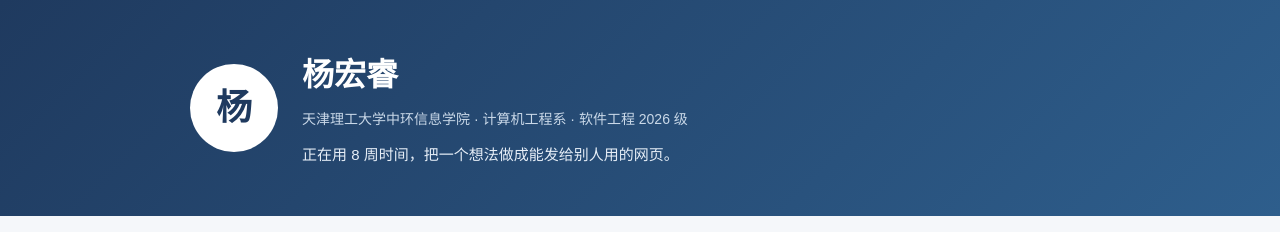
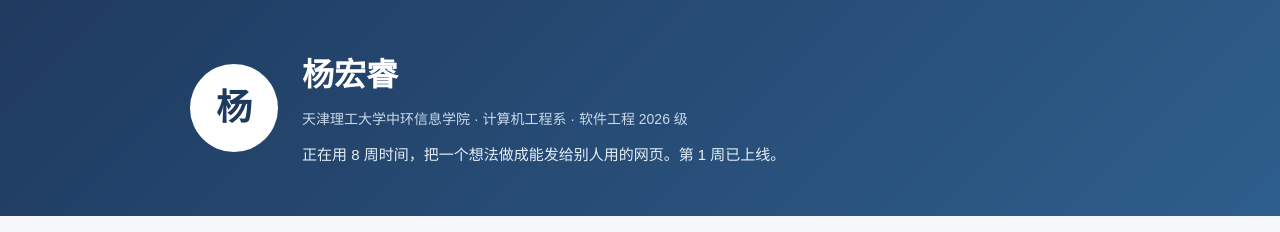
Before and after one commit to y-q-bobo/my-first-site-my, a plain HTML site: page index.html in a window 1280 px wide. Shown: the top 232 px of the page. Drawn offline with Linux system fonts and the light colour scheme.

Commit message:
更新：11-18

```diff
--- a/index.html
+++ b/index.html
@@ -15,7 +15,7 @@
       <div class="hero-text">
         <h1>杨宏睿</h1>
         <p class="subtitle">天津理工大学中环信息学院 · 计算机工程系 · 软件工程 2026 级</p>
-        <p class="tagline">正在用 8 周时间，把一个想法做成能发给别人用的网页。</p>
+        <p class="tagline">正在用 8 周时间，把一个想法做成能发给别人用的网页。第 1 周已上线。</p>
       </div>
     </div>
   </header>
```
